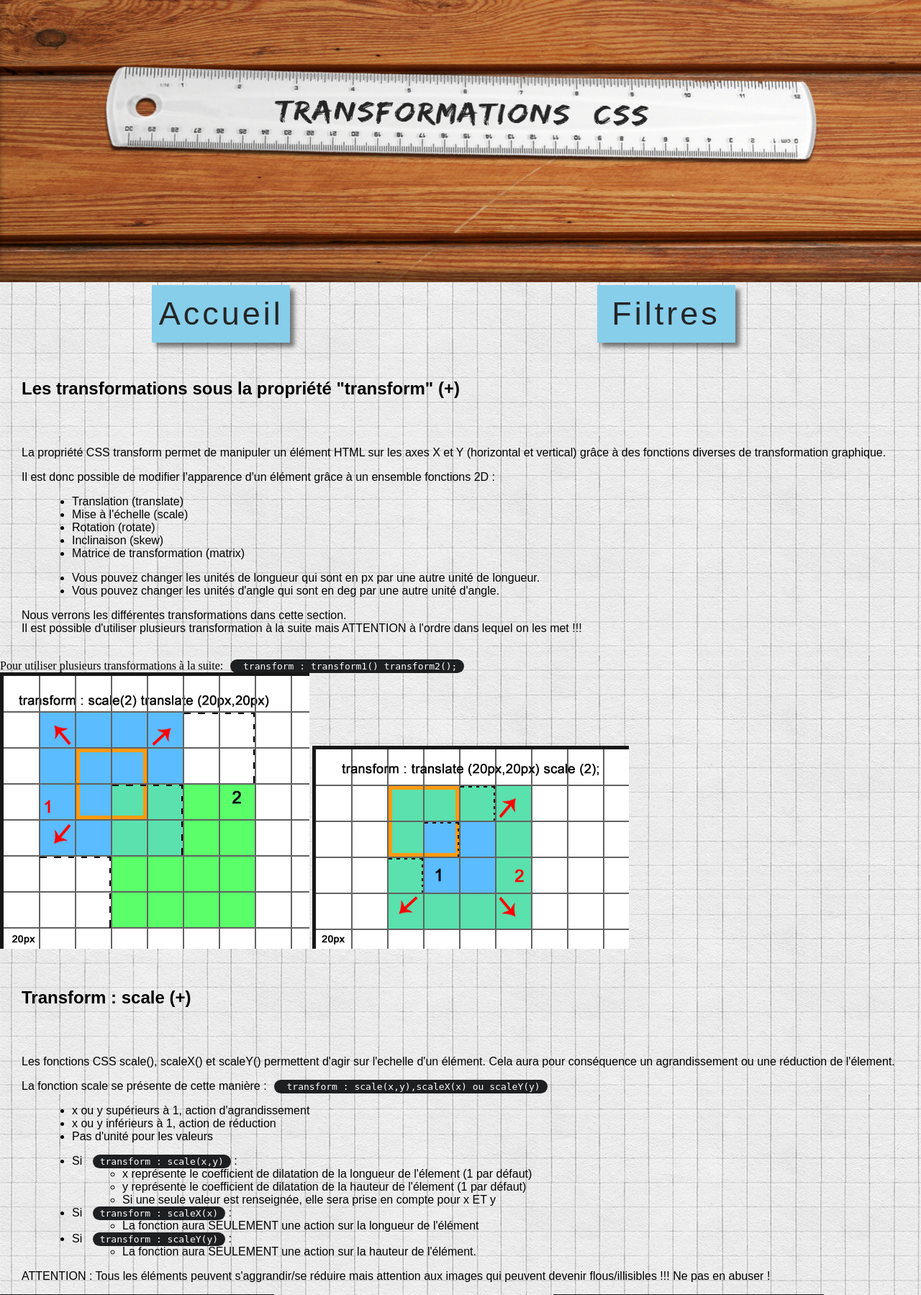
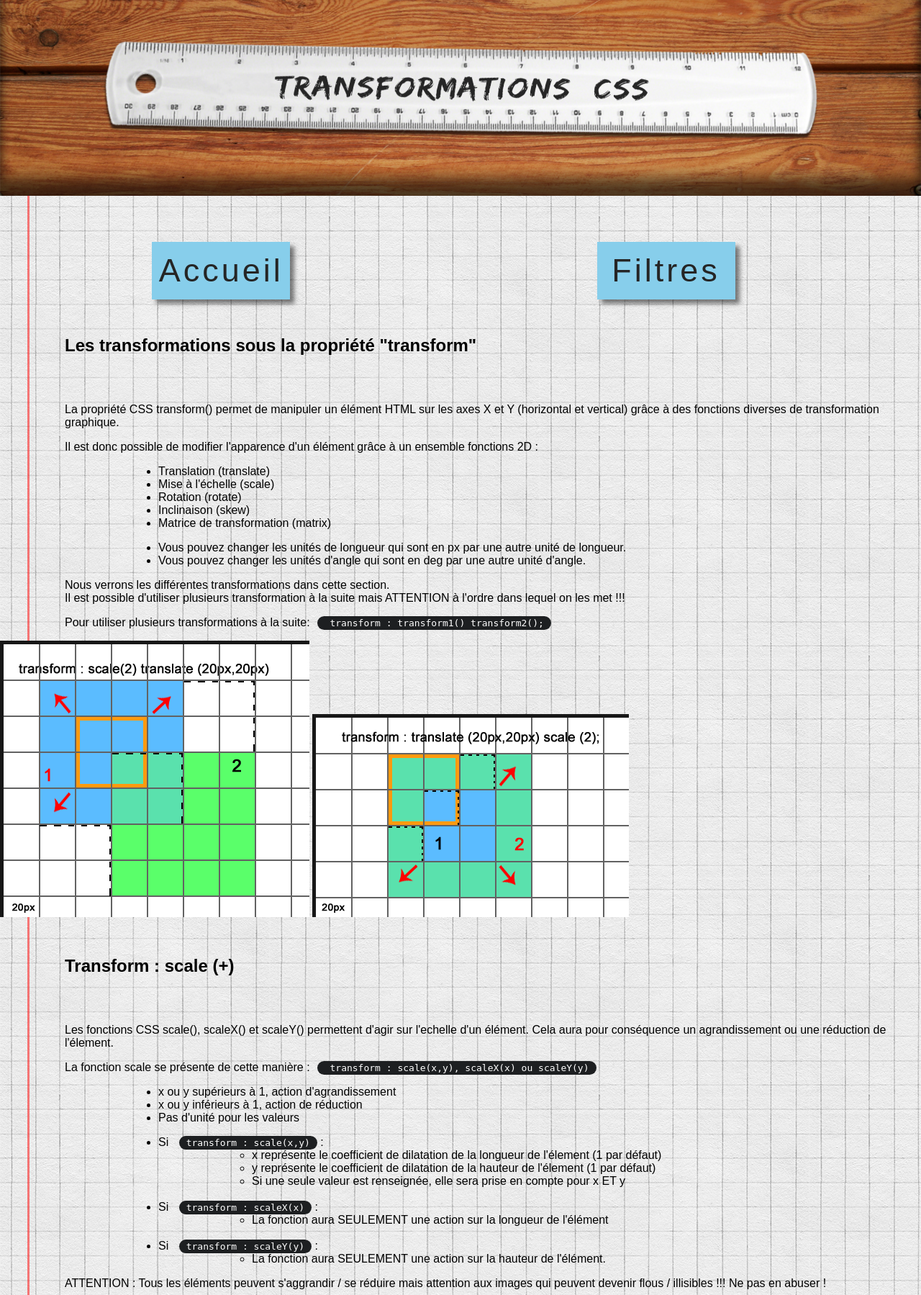
Before and after one commit to MorganVa/simplon-solennB.github.io, a PHP site: the page made by Filtres&transformation/HTML_transform.html in a window 1280 px wide; the page is wider, and only the part inside the window is pictured. Shown: the top 1799 px of that part at 72% size. Run offline with PHP 8.4, Linux system fonts and the light colour scheme; some libraries are stand-ins or nearby versions; some web fonts are replaced.

Commit message:
modifications

```diff
--- a/Filtres&transformation/CSS_filtres.scss
+++ b/Filtres&transformation/CSS_filtres.scss
@@ -2,6 +2,8 @@
 @import "CSS_main" ;
 
 article {
+    width : 50vw;
+    margin-left: 25vw;
     display: flex;
 }
 
@@ -170,3 +172,7 @@ footer {
   position: static;
   margin-top: 60px;
 }
+
+#mark {
+  height: 720% ;
+}
--- a/Filtres&transformation/CSS_main.scss
+++ b/Filtres&transformation/CSS_main.scss
@@ -59,5 +59,16 @@ body{
 
 
 p , li , ul , h1 {
-  margin-left: 30px;
+  margin-left: 90px;
 }
+
+#mark {
+  background-color: red;
+  opacity: .5;
+  height: 220%;
+  width: 3px;
+  left: 3vw;
+  top: 0;
+  z-index: -2;
+  position: absolute;
+}
--- a/Filtres&transformation/CSS_transform.css
+++ b/Filtres&transformation/CSS_transform.css
@@ -36,7 +36,17 @@ body {
   background-image: url("images/bg.png"); }
 
 p, li, ul, h1 {
-  margin-left: 30px; }
+  margin-left: 90px; }
+
+#mark {
+  background-color: red;
+  opacity: .5;
+  height: 220%;
+  width: 3px;
+  left: 3vw;
+  top: 0;
+  z-index: -2;
+  position: absolute; }
 
 .demo {
   width: 300px;
@@ -73,10 +83,8 @@ p, li, ul, h1 {
 span {
   font-weight: bold; }
 
-.demonstration {
-  text-align: center;
-  flex-direction: column;
-}
+.demo {
+  flex-direction: column; }
 
 #demonstration_origin {
   display: flex;
@@ -117,15 +125,14 @@ button {
 #header {
   width: 100vw;
   margin-bottom: 60px; }
-
-#header + img {
-  width: 100vw;
-  height: 327px;
-  position: absolute; }
+  #header img {
+    width: 100vw;
+    height: 272px; }
 
 #animtitle {
   position: absolute;
-  top: 5vh;
+  top: 0;
+  pointer-events: none;
   left: 0;
   width: 100vw;
   animation-name: titleanim;
@@ -175,4 +182,7 @@ footer {
   position: static;
   margin-top: 60px; }
 
+#mark {
+  height: 1120%; }
+
 /*# sourceMappingURL=CSS_transform.css.map */
--- a/Filtres&transformation/CSS_transform.scss
+++ b/Filtres&transformation/CSS_transform.scss
@@ -94,16 +94,16 @@ button {
 #header {
   width: 100vw;
   margin-bottom: 60px;
+  img {
+    width: 100vw;
+    height: 272px;
+  }
+}
 
-}
-#header + img {
-  width: 100vw;
-  height: 327px;
-  position: absolute;
-}
 #animtitle {
   position: absolute;
-  top: 5vh;
+  top: 0;
+  pointer-events: none;
   left: 0;
   width: 100vw;
   animation-name: titleanim ;
@@ -156,3 +156,7 @@ footer {
   position: static;
   margin-top: 60px;
 }
+
+#mark {
+  height: 1120%;
+}
--- a/Filtres&transformation/HTML_transform.html
+++ b/Filtres&transformation/HTML_transform.html
@@ -9,10 +9,11 @@
     </head>
 
     <body>
-
+      <div id="mark"></div>
       <div id="header">
         <img src="images/transformhead.png">
         <img id="animtitle" src="images/transformtitle.png">
+      </div>
 
         <!-- creation du header et du menu de navigation -->
         <nav>
@@ -22,11 +23,11 @@
 
         <section id="introduction_transform">
             <header>
-                <h1>Les transformations sous la propriété "transform" (+)</h1>
+                <h1>Les transformations sous la propriété "transform" </h1>
             </header>
 
             <div>
-                <p>La propriété CSS transform permet de manipuler un élément HTML sur les axes X et Y (horizontal et vertical) grâce à des fonctions diverses de transformation graphique.</p>
+                <p>La propriété CSS transform() permet de manipuler un élément HTML sur les axes X et Y (horizontal et vertical) grâce à des fonctions diverses de transformation graphique.</p>
                 <p>Il est donc possible de modifier l'apparence d'un élément grâce à un ensemble fonctions 2D :</p>
 
                 <ul>
```
Also changed, not shown: other parts of Filtres&transformation/HTML_transform.html (+24 -26 lines), Filtres&transformation/CSS_filtres.css (+16 -1 lines), Filtres&transformation/CSS_index.css (+11 -11 lines), Filtres&transformation/CSS_index.scss (+0 -11 lines), Filtres&transformation/CSS_main.css (+11 -1 lines), Filtres&transformation/HTML_filtres.html (+11 -10 lines), Filtres&transformation/script.js (+8 -9 lines), Filtres&transformation/images/filterhead_1.png, Filtres&transformation/images/header.png, Filtres&transformation/images/transformhead.png, 4 other files.
